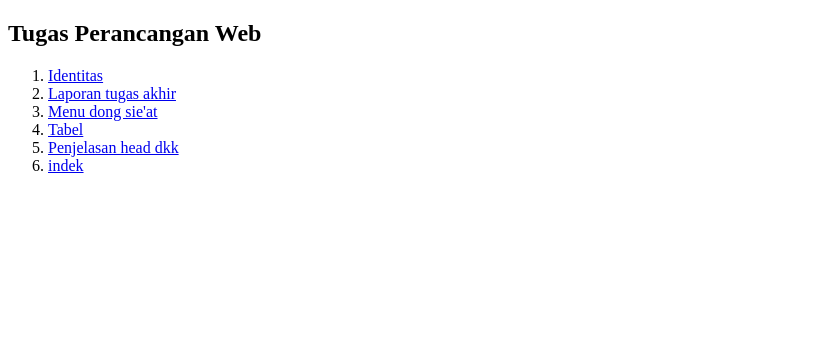
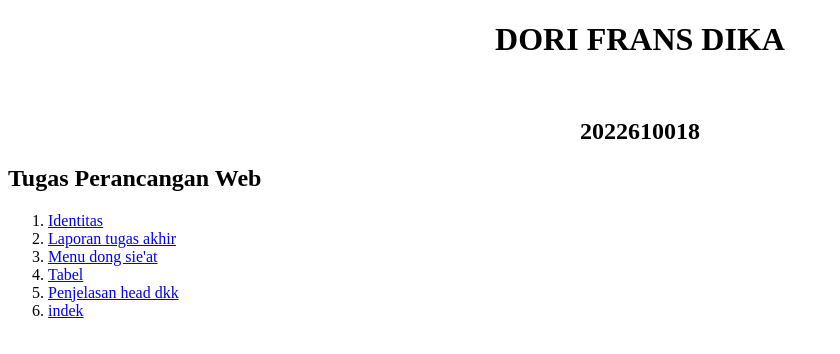
Before and after one commit to Darkknight7703/DoriFransDika2022610018.github.io, a plain HTML site: page index.html in a window 1280 px wide. Shown: the whole page, without its empty margins (0-840 px from the left). Drawn offline with Linux system fonts and the light colour scheme.

Commit message:
index.html

```diff
--- a/index.html
+++ b/index.html
@@ -4,9 +4,12 @@
     <meta charset="UTF-8">
     <meta name="viewport" content="width=device-width, initial-scale=1.0">
     <title>PERANCANGAN WEB</title>
+    <h1><center>DORI FRANS DIKA</h3></center><BR>
+    <h2><center>2022610018</center></h2>
+    <h2>Tugas Perancangan Web</h2>
 </head>
 <body>
-    <h2>Tugas Perancangan Web</h2>
+
     <ol>
         <li><a href="identitas.html">Identitas</a></li>
         <li><a href="LaporanTugasAkhir.html">Laporan tugas akhir</a></li>
```
